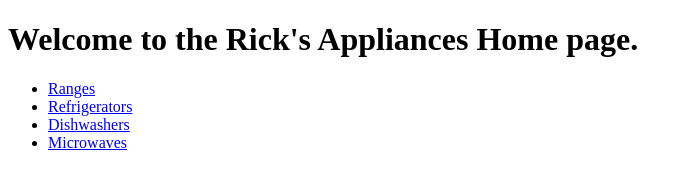
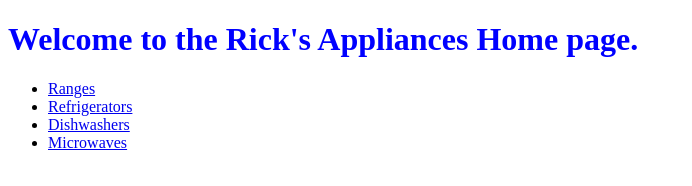
Before and after one commit to rstur3545/project0, a plain HTML site: page index.html in a window 1280 px wide. Shown: the whole page, without its empty margins (0-692 px from the left). Drawn offline with Linux system fonts and the light colour scheme; the site is published under a folder, as on GitHub Pages, so addresses that start at the root find nothing.

Commit message:
Update index.html

```diff
--- a/index.html
+++ b/index.html
@@ -2,7 +2,7 @@
 <html>
     <head>
       <title>Home Page</title>
-      <link rel="stylesheet" type="text/css" href="/styl.css">
+      <link rel="stylesheet" type="text/css" href="styl.css">
     </head>
     <body>
        <h1> Welcome to the Rick's Appliances Home page.</h1>
```
